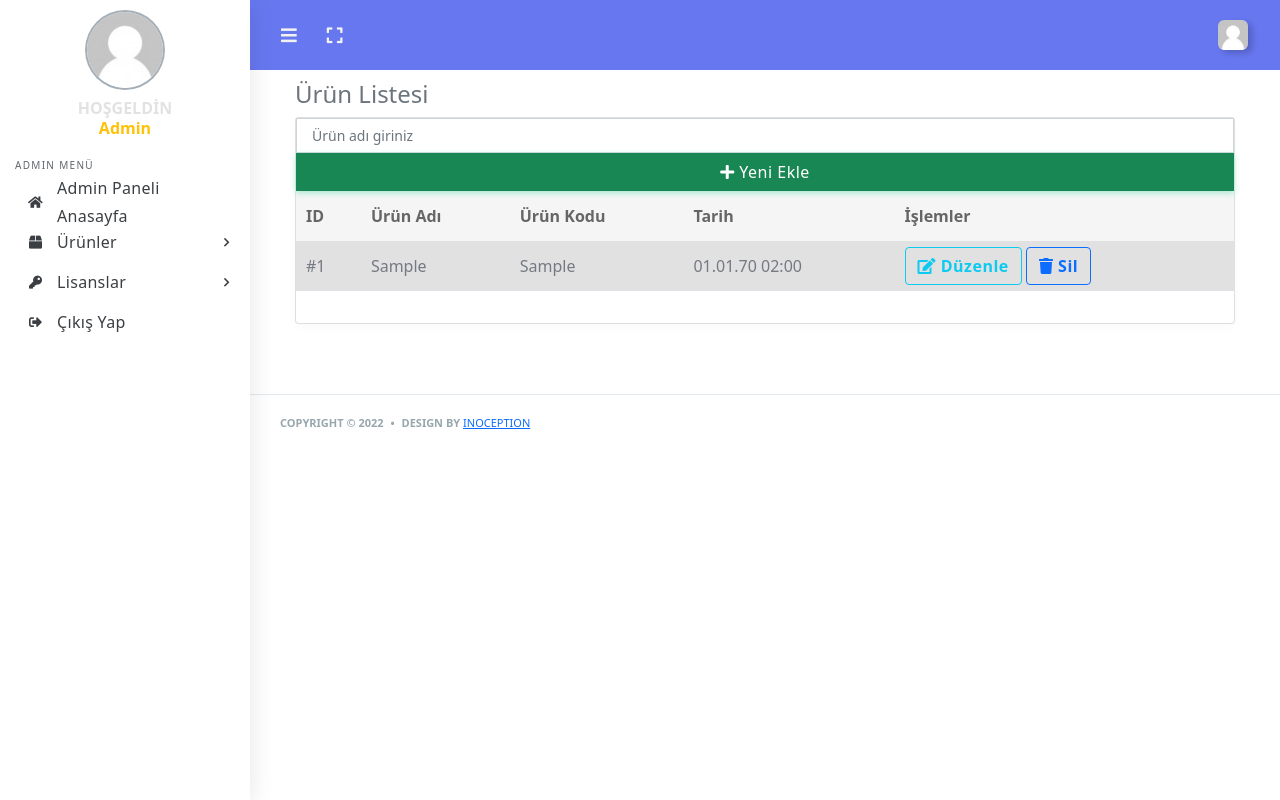
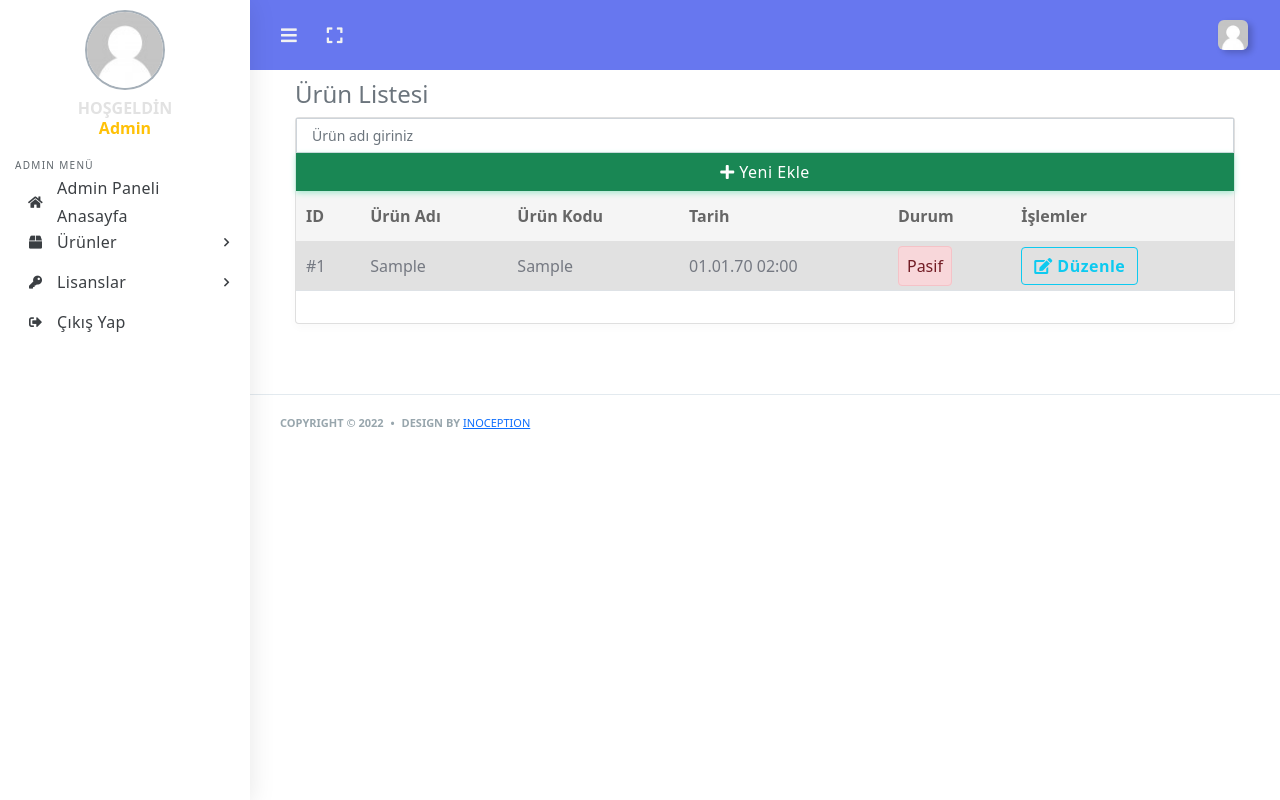
Before and after one commit to barisdongel/lisanspaneli, a PHP site: page /lisanspaneli/admin/process.php?process=productlist in a window 1280 px wide. Run offline with PHP 8.4, Linux system fonts and the light colour scheme; the visitor is signed in with stand-in values (Sample User, id 1); tables that the repository leaves empty or names only in its code hold one stand-in row (values such as "Sample post"); some libraries are stand-ins or nearby versions.

Commit message:
urun ve lisans silme islemi

```diff
--- a/admin/inc/sidebar.php
+++ b/admin/inc/sidebar.php
@@ -24,8 +24,8 @@
       <li class="dropdown">
         <a href="#" class="nav-link has-dropdown"><i class="fas fa-key"></i><span>Lisanslar</span></a>
         <ul class="dropdown-menu">
-          <li><a class="nav-link" href="<?= site . '/process.php?process=licenselist' ?>">Lisanslar</a></li>
-          <li><a class="nav-link" href="<?= site . '/process.php?process=newlicense' ?>">Lisans Listesi</a></li>
+          <li><a class="nav-link" href="<?= site . '/process.php?process=licenselist' ?>">Lisans Listesi</a></li>
+          <li><a class="nav-link" href="<?= site . '/process.php?process=newlicense' ?>">Yeni Lisans Ekle</a></li>
         </ul>
       </li>
 
--- a/admin/index.php
+++ b/admin/index.php
@@ -36,6 +36,7 @@ $last15day->execute();
 									<tr>
 										<th>ID</th>
 										<th>Ürün Adı</th>
+										<th>Durum</th>
 										<th>Tarih</th>
 									</tr>
 								</thead>
@@ -44,6 +45,7 @@ $last15day->execute();
 										<tr>
 											<td><?= $row['urun_id'] ?></td>
 											<td><?= $row['urun_ad'] ?></td>
+											<td><?= $row['urun_durum'] == 1 ? '<span class="alert alert-success p-2 text-center mt-3">Aktif</span>' : '<span class="alert alert-danger p-2 text-center mt-3">Pasif</span>' ?></td>
 											<td><?= date('d.m.y H:i', strtotime($row['urun_eklenme'])) ?></td>
 										</tr>
 									<?php endforeach; ?>
@@ -70,6 +72,7 @@ $last15day->execute();
 									<tr>
 										<th>ID</th>
 										<th>Alan Adı</th>
+										<th>Durum</th>
 										<th>Eklenme Tarihi</th>
 										<th>Bitiş Tarihi</th>
 									</tr>
@@ -79,6 +82,7 @@ $last15day->execute();
 										<tr>
 											<td><?= $row['lisans_id'] ?></td>
 											<td><a href="<?= $row['lisans_domain'] ?>" target="_blank"><?= $row['lisans_domain'] ?></a></td>
+											<td><?= $row['lisans_durum'] == 1 ? '<span class="alert alert-success p-2 text-center mt-3">Aktif</span>' : '<span class="alert alert-danger p-2 text-center mt-3">Pasif</span>' ?></td>
 											<td><?= date('d.m.y H:i', strtotime($row['lisans_eklenme'])) ?></td>
 											<td><?= date('d.m.y H:i:s', strtotime($row['lisans_bitis'])) ?></td>
 										</tr>
--- a/admin/process.php
+++ b/admin/process.php
@@ -11,6 +11,8 @@ if (isset($_GET['process'])) {
 		$title = "Yeni Ürün Ekleme";
 	} else if (get('process') == "newlicense") {
 		$title = "Yeni Lisans Ekleme";
+	} else {
+		$title = "Lisans paneli";
 	}
 }
 ?>
@@ -27,6 +29,55 @@ if (isset($_GET['process'])) {
 			}
 
 			switch ($process) {
+
+				case 'deletelicense':
+					$pkey = get('key');
+
+					if (!$pkey) {
+						go(site);
+					}
+					$query = $db->prepare("SELECT lisans_key FROM lisans_tbl WHERE lisans_key=:k");
+					$query->execute([':k' => $pkey]);
+					if ($query->rowCount()) {
+						$up = $db->prepare("UPDATE lisans_tbl SET lisans_durum=:d WHERE lisans_key=:k");
+						$up->execute([':d' => 0, ':k' => $pkey]);
+						if ($up) {
+							$upp = $db->prepare("UPDATE lisans_tbl SET lisans_durum=:d WHERE lisans_urun=:u");
+							$upp->execute([':d' => 0, ':u' => $pkey]);
+							alert("success", "Lisans silinmiştir.");
+							go(site . '/process.php?process=licenselist', 2);
+						} else {
+							alert('danger', 'Hata!');
+						}
+					} else {
+						alert('danger', 'Hata!');
+					}
+					break;
+
+				case 'deleteproduct':
+					$pkey = get('key');
+
+					if (!$pkey) {
+						go(site);
+					}
+					$query = $db->prepare("SELECT urun_key FROM urun_tbl WHERE urun_key=:k");
+					$query->execute([':k' => $pkey]);
+					if ($query->rowCount()) {
+						$up = $db->prepare("UPDATE urun_tbl SET urun_durum=:d WHERE urun_key=:k");
+						$up->execute([':d' => 0, ':k' => $pkey]);
+						if ($up) {
+							$upp = $db->prepare("UPDATE lisans_tbl SET lisans_durum=:d WHERE lisans_urun=:u");
+							$upp->execute([':d' => 0, ':u' => $pkey]);
+							alert("success", "Ürün ve ürüne ait lisanslar silinmiştir.");
+							go(site . '/process.php?process=productlist', 2);
+						} else {
+							alert('danger', 'Hata!');
+						}
+					} else {
+						alert('danger', 'Hata!');
+					}
+					break;
+
 
 				case 'newlicense':
 			?>
@@ -126,6 +177,7 @@ if (isset($_GET['process'])) {
 										<th>Ürün Adı</th>
 										<th>Ürün Kodu</th>
 										<th>Tarih</th>
+										<th>Durum</th>
 										<th>İşlemler</th>
 									</tr>
 								</thead>
@@ -136,9 +188,11 @@ if (isset($_GET['process'])) {
 											<td><?= $row['urun_ad'] ?></td>
 											<td><?= $row['urun_key'] ?></td>
 											<td><?= date('d.m.y H:i', strtotime($row['urun_eklenme'])) ?></td>
+											<td><?= $row['urun_durum'] == 1 ? '<span class="alert alert-success p-2 text-center mt-3">Aktif</span>' : '<span class="alert alert-danger p-2 text-center mt-3">Pasif</span>' ?></td>
+
 											<td>
 												<a href="#" class="btn btn-outline-info fw-bold"><i class="fa fa-edit"></i> Düzenle</a>
-												<a href="#" class="btn btn-outline-primary fw-bold"><i class="fa fa-trash"></i> Sil</a>
+												<a onclick="return confirm('Silmek istediğinizden emin misiniz ?')" href="<?= site . "/process.php?process=deleteproduct&key=" . $row['urun_key'] ?>" class="btn btn-outline-primary fw-bold <?php echo $row['urun_durum'] == 1 ? '' : 'd-none' ?>"><i class="fa fa-trash"></i> Sil</a>
 											</td>
 										</tr>
 									<?php endforeach; ?>
@@ -197,6 +251,7 @@ if (isset($_GET['process'])) {
 										<th>Eklenme Tarihi</th>
 										<th>Bitiş Tarihi</th>
 										<th>Kalan Gün Sayısı</th>
+										<th>Durum</th>
 										<th>İşlemler</th>
 									</tr>
 								</thead>
@@ -214,9 +269,10 @@ if (isset($_GET['process'])) {
 											<td><?= date('d.m.y H:i', strtotime($row['lisans_eklenme'])) ?></td>
 											<td><?= date('d.m.y H:i:s', strtotime($row['lisans_bitis'])) ?></td>
 											<td><?= $interval->format('%a gün kaldı.') ?></td>
+											<td><?= $row['lisans_durum'] == 1 ? '<span class="alert alert-success p-2 text-center mt-3">Aktif</span>' : '<span class="alert alert-danger p-2 text-center mt-3">Pasif</span>' ?></td>
 											<td>
 												<a href="#" class="btn btn-outline-info fw-bold"><i class="fa fa-edit"></i> Düzenle</a>
-												<a href="#" class="btn btn-outline-primary fw-bold"><i class="fa fa-trash"></i> Sil</a>
+												<a onclick="return confirm('Silmek istediğinizden emin misiniz ?')" href="<?= site . '/process.php?process=deletelicense&key=' . $row['lisans_key'] ?>" class="btn btn-outline-primary fw-bold <?php echo $row['lisans_durum'] == 1 ? '' : 'd-none' ?>""><i class="fa fa-trash"></i> Sil</a>
 											</td>
 										</tr>
 									<?php endforeach; ?>
```
Also changed, not shown: admin/system/config.php (+0 -18 lines).
